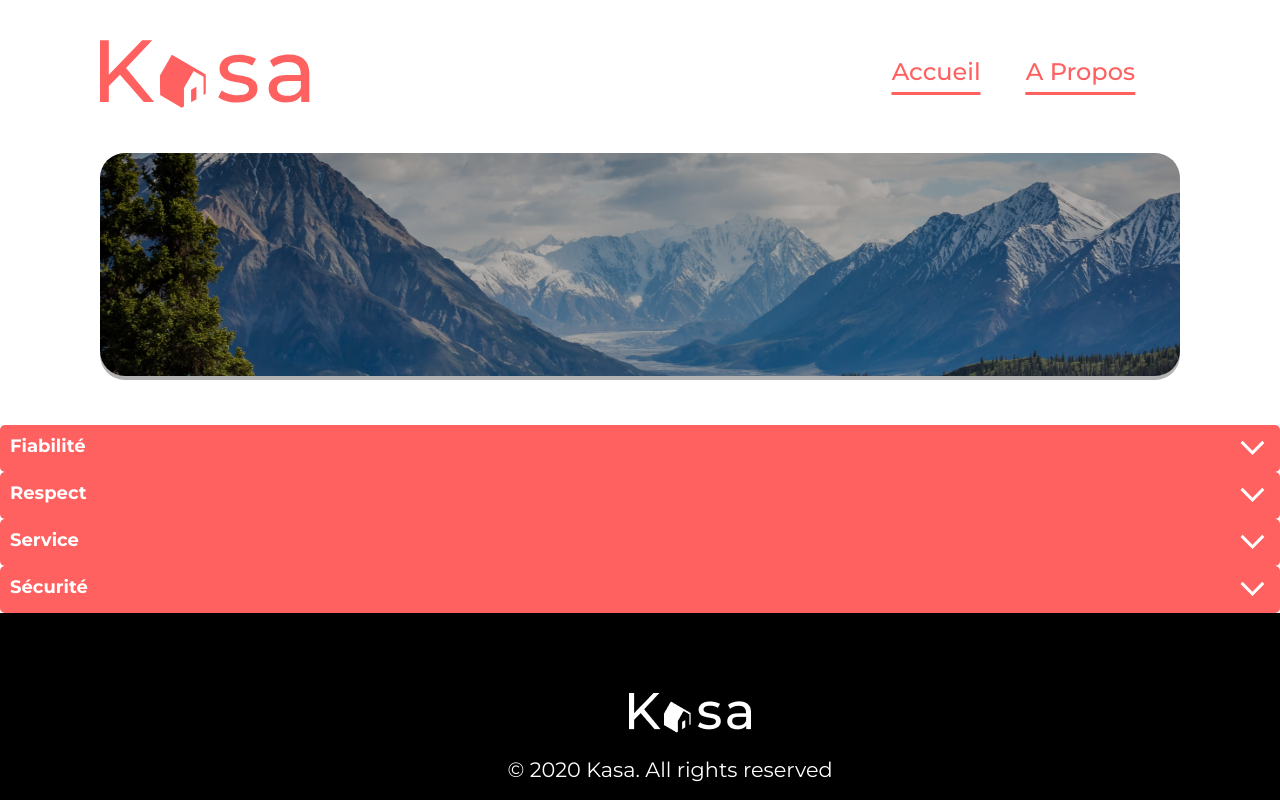
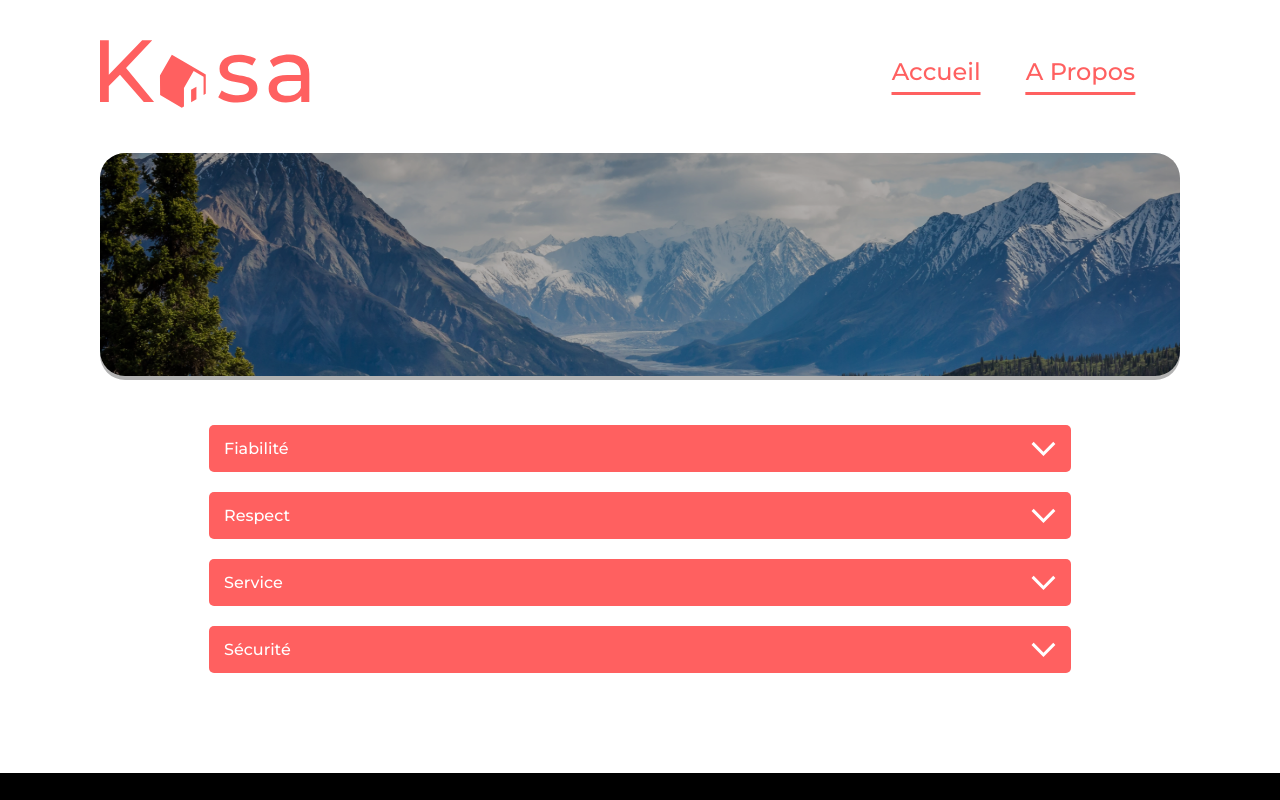
Before and after one commit to guillaumeribeau/P11_26_06_2021, a React (Create React App) app in the folder kasa/: page /a-propos in a window 1280 px wide. Shown: the top 800 px of the page. Built offline with nearby package versions, Linux system fonts and the light colour scheme.

Commit message:
ccs presque fini

```diff
--- a/kasa/src/components/Card.jsx
+++ b/kasa/src/components/Card.jsx
@@ -9,9 +9,11 @@ class Card extends Component {
   render() {
     return (
       <div className="home_card">
+        <div className='container_image'>
         <img src={this.props.cover} alt="" />
 
-        <div className="home_card_title">{this.props.title}</div>
+        <span className="home_card_title">{this.props.title}</span>
+        </div>
       </div>
     );
   }
--- a/kasa/src/components/Dropdown.jsx
+++ b/kasa/src/components/Dropdown.jsx
@@ -17,21 +17,24 @@ class Dropdown extends Component {
   render() {
     const visible= this.state.visible
     return (
+
+
       <div className="about_content">
-        <h3>{this.props.title}</h3>
+        <h3>{this.props.title}
         {!visible ?
         <img onClick={this.show} src="/img/chevron_bas.svg" alt="" /> :
         <img onClick={this.show} src="/img/chevron_haut.svg" alt="" />
         }
-        <div>
+        </h3>
           <p className={
             this.state.visible ? "about_text active_text" : "about_text"
           }
        >
           {this.props.text}
           </p>
-        </div>
+
       </div>
+
     );
   }
 }
--- a/kasa/src/pages/About.jsx
+++ b/kasa/src/pages/About.jsx
@@ -15,7 +15,8 @@ class About extends React.Component {
             <div>
               <img src={headerAbout} alt="paysage de montagne" />
             </div>
-          </div>
+          </div >
+          <div className='container_all_dropdwown'>
           <Dropdown
             title="Fiabilité"
             text="Les annonces postées sur Kasa garantissent une fiabilité totale.
@@ -34,6 +35,7 @@ class About extends React.Component {
             text="La sécurité est la priorité de Kasa. Aussi bien pour nos hôtes que pour les voyageurs, chaque logement correspond aux critères de sécurité établis par nos services. En laissant une note aussi bien à l'hôte qu'au locataire, cela permet à nos équipes de vérifier que les standards sont bien respectés.
      Nous organisons également des ateliers sur la sécurité domestique pour nos hôtes."
           />
+          </div>
         </div>
         <Footer />
       </div>
--- a/kasa/src/styles/_about.scss
+++ b/kasa/src/styles/_about.scss
@@ -1,38 +1,52 @@
+.container_all_dropdwown {
+  margin-right: 209px;
+  margin-left: 209px;
+  margin-bottom: 100px;
+}
+
 .about_content {
-  position: relative;
   width: 100%;
-  height: 47px;
-   margin-right: 76px;
-
+  height: 100%;
+  min-width: 300px;
+  background: #f7f7f7;
   border-radius: 5px;
-  background-color: $primary-color;
-
+  margin-bottom: 20px;
+  margin-right: 76px;
   img {
-    position: absolute;
     cursor: pointer;
-    right: 15px;
-    top: 15px;
-    transition: 0.4s;
   }
   h3 {
-    color: $white-color;
-    font-size: 18px;
-    padding: 10px 0 10px 10px;
+    width: 100%;
+    height: 47px;
+    border-radius: 5px;
+    background: #ff6060;
+    color: #fff;
+    font-weight: 500;
+    font-size: 1rem;
+    padding: 0 15px;
+    display: flex;
+    justify-content: space-between;
+    align-items: center;
+
+  }
+  h3 &:hover {
+    cursor: pointer;
+    background: #fff;
+    color: #ff6060;
+    border: 2px solid #ff6060;
   }
 
   .about_text {
     display: none;
-    overflow: hidden;
-    max-height: 300px;
-    transition: max-height 0.2s ease-out;
-    background-color: $secondary-color;
-    color: $primary-color;
-    padding: 15px;
-    border-radius: 0 5px 5px 0px;
+    background: #f7f7f7;
+    width: 100%;
+    padding: 25px 12px;
+    border-radius: 0 0 5px 5px;
+    color: #ff6060;
+    font-size: 0.9rem;
   }
   .active_text {
     display: block;
-    overflow: hidden;
   }
 }
 
@@ -41,10 +55,26 @@ li {
   list-style: none;
 }
 
-@media screen and (max-width: 850px) {
+@media screen and (max-width: 768px) {
+  .container_all_dropdwown {
+    margin-right: 20px;
+    margin-left: 20px;
+  }
+
   .about_content {
-    width: 100%;
-    margin-right: 20px;
-    margin-bottom: 20px;
+    border-radius: 10px;
+
+    h3 {
+
+      border-radius: 10px;
+      font-size: 1.2rem;
+      padding: 0 20px;
+    }
+  }
+
+  .about_text {
+    padding: 40px 20px;
+    border-radius: 0 0 10px 10px;
+    font-size: 1.2rem;
   }
 }
--- a/kasa/src/styles/_appartement.scss
+++ b/kasa/src/styles/_appartement.scss
@@ -80,7 +80,7 @@
 .description_container {
   display: flex;
   justify-content: space-between;
-  margin: 30px 100px 0px 100px;
+  margin: 30px 30px 0px 100px;
 }
 
 
@@ -89,7 +89,7 @@
 
 
 
-@media screen and (max-width: 850px) {
+@media screen and (max-width: 768px) {
 
 
   .information_container {
@@ -117,9 +117,9 @@
     height: 18px;
   }
   .stars {
- //
+
     position: absolute;
-    top: 520px;
+    top: 512px;
     left: 20px;
 
     img {
@@ -128,10 +128,9 @@
   }
 
   .profils {
-    position: absolute;
-    display: block;
-
-    right: 0;
+   position: absolute;
+         top: 504px;
+    right: 20px;
     margin-right: 0;
     font-size: 12px;
     img {
@@ -140,8 +139,9 @@
       border-radius: 50%;
     }
     .profils_name {
+
       font-size: 12px;
-      top: 512px;
+
     }
   }
 
--- a/kasa/src/styles/_notFound.scss
+++ b/kasa/src/styles/_notFound.scss
@@ -23,7 +23,7 @@ h2{
 
 }
 
-@media screen and (max-width:850px){
+@media screen and (max-width:768px){
     .notFound{
         color: $primary-color;
         h1{
--- a/kasa/src/styles/_settings.scss
+++ b/kasa/src/styles/_settings.scss
@@ -14,3 +14,13 @@ $white-color:#FFFFFF;
   a {
     text-decoration: none;
   }
+
+  body{
+    height: 100vh;
+    display: flex;
+    flex-direction: column;
+  }
+  #root{
+
+    flex: 1 0 auto ;
+  }
--- a/kasa/src/styles/components/_card.scss
+++ b/kasa/src/styles/components/_card.scss
@@ -8,13 +8,14 @@
 }
 
 .home_card {
-  position: relative;
+
   display: flex;
   justify-content: center;
   align-items: flex-end;
 
 
   img {
+     object-fit: cover;
     width: 340px;
     height: 340px;
     margin: 20px;
@@ -26,10 +27,14 @@
   }
 }
 
+.container_image{
+
+  position: relative;
+}
 .home_card_title {
   position: absolute;
-  margin-bottom:30px;
-  white-space: pre-line;
+  left:35px;
+  bottom: 40px;
   color: $white-color;
 }
 
@@ -43,18 +48,21 @@
   }
 }
 
-@media screen and (max-width: 900px) {
+@media screen and (max-width: 768px) {
   .container_card {
     display: grid;
     grid-template-columns: 1fr;
     grid-template-rows: 1fr;
-    margin: 20px;
+   margin-right: 0;
+   margin-left: 0;
+    background-color: transparent;
   }
 
   .home_card {
     position: relative;
 
     img {
+      width: 100%;
       height: 255px;
     }
   }
--- a/kasa/src/styles/components/_footer.scss
+++ b/kasa/src/styles/components/_footer.scss
@@ -1,7 +1,10 @@
 footer {
+
   display:flex;
-  margin-top: space(9, 8);
+  flex-shrink: 0;
+  width: 100%;
   height:209px;
+  margin-top: 80px;
   flex-direction:column;
   align-items: center;
   justify-content: center;
--- a/kasa/src/styles/components/_gallery.scss
+++ b/kasa/src/styles/components/_gallery.scss
@@ -3,6 +3,7 @@
   margin: 37px 100px 30px 100px;
 
   img {
+    object-fit: cover;
     width: 100%;
     height: 414px;
     border-radius: 25px;
@@ -23,6 +24,7 @@
   transition: color 0.3s;
   cursor: pointer;
   img {
+    object-fit: none;
     width: 50px;
   }
 }
@@ -33,15 +35,17 @@
   right: 0;
   cursor: pointer;
   img {
+    object-fit: none;
     width: 50px;
   }
 }
 
-@media screen and (max-width: 850px) {
+@media screen and (max-width: 768px) {
   .gallery {
     margin: 37px 20px 30px 20px;
 
     img {
+
       height: 255px;
     }
   }
--- a/kasa/src/styles/components/_header.scss
+++ b/kasa/src/styles/components/_header.scss
@@ -84,7 +84,7 @@
   z-index: 2;
 }
 
-@media screen and (max-width: 850px) {
+@media screen and (max-width: 768px) {
   .logo {
     height: 47px;
     width: 145px;
@@ -104,7 +104,7 @@
 
     img {
       width: 100%;
-      height: 110px;
+      height: 223px;
       border-radius: 25px;
     }
   }
```
